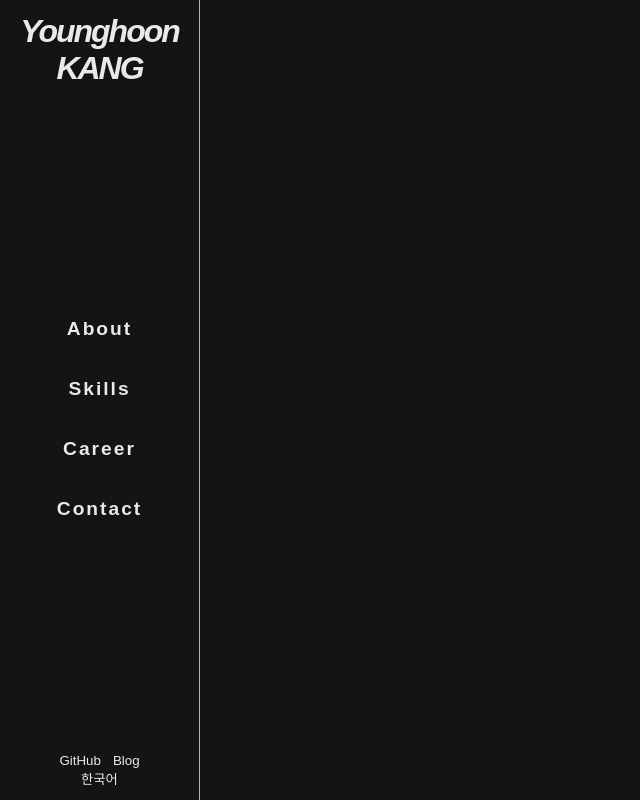
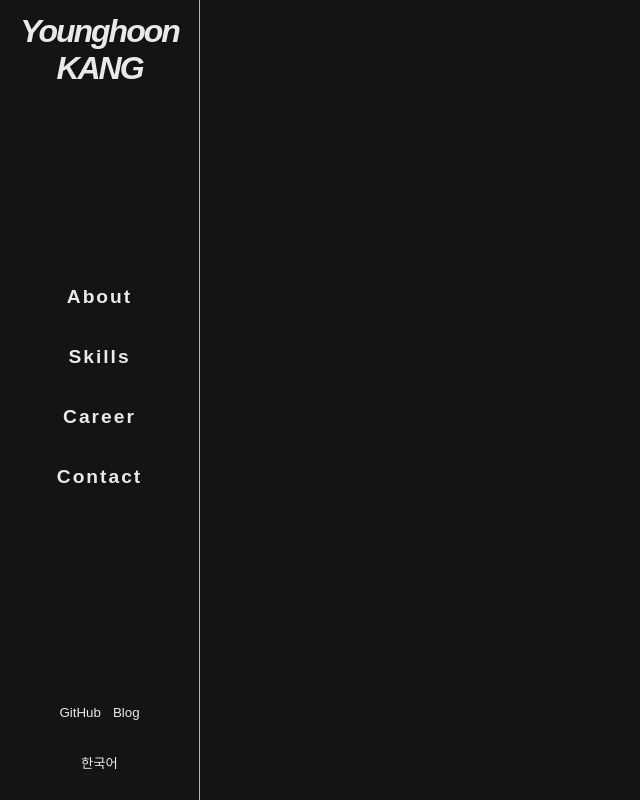
Before and after one commit to CityHopper/portfolio_react-ts, a React (Create React App) app: page /movies/1 in a window 1280 px wide. Shown: the whole page, without its empty margins (0-640 px from the left). Built offline with nearby package versions, Linux system fonts and the light colour scheme; a web font is replaced by a local one.

Commit message:
Add links on Header

```diff
--- a/src/_header.scss
+++ b/src/_header.scss
@@ -78,7 +78,7 @@ header {
       margin: 0;
 
       &__item {
-        padding: 1emqqq;
+        padding: 1em;
         cursor: pointer;
         height: 18px;
 
```
